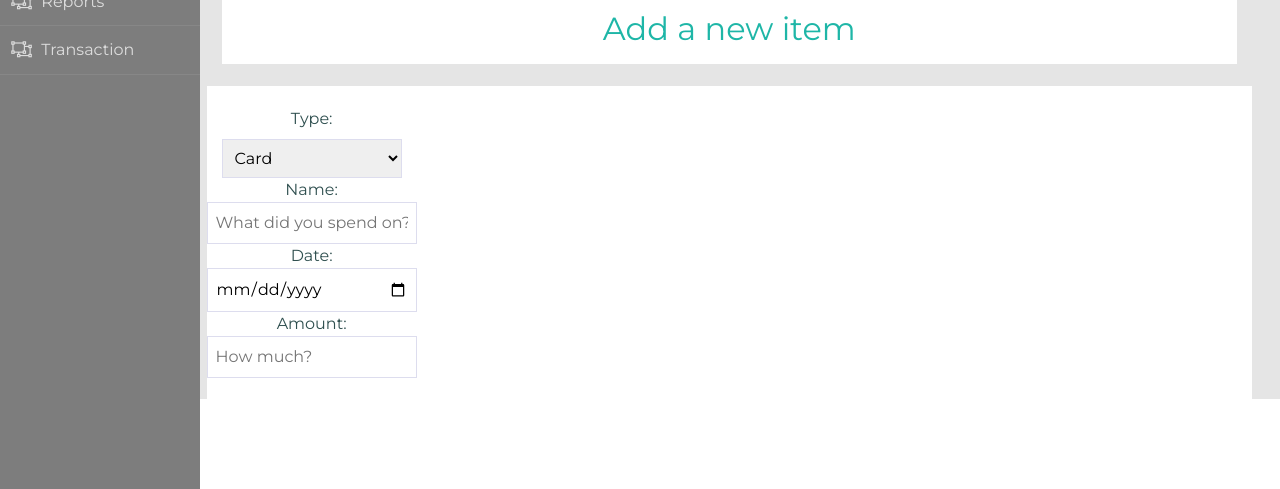
After one commit to hngi/Dionysus, a PHP site: page /expense.php in a window 1280 px wide. The commit adds this page. Shown: the part 311-800 px from the top of the page. Run offline with PHP 8.4, Linux system fonts and the light colour scheme; the visitor is signed in with stand-in values (Sample User, id 1); some libraries are stand-ins or nearby versions.

Commit message:
Add expense funcrionality

```diff
--- /dev/null
+++ b/expense.php
@@ -0,0 +1,40 @@
+<?php include 'includes/header.php'?>
+<?php include 'includes/sidebar.php'?>
+
+        <main role="main">
+            <section class="panel important">
+                <h2>Add a new item</h2>
+            </section>
+            <section class="panel important">
+            <div class="row">
+            <div id="form-box">
+<form>
+<div class="col-md-12 mb-6">
+     <label for="type1">Type:</label>
+      <select name="type1">
+          <option value="card">Card</option>
+          <option value="cash">Cash</option>
+          <option value="cryptocoin">Cryptocoin</option>
+          <option value="other">Other</option>
+      </select>
+     <div class="invalid-feedback">Please enter your email</div>
+    </div>
+
+  <div>
+    <span>Name:</span> <input type="text" name="item-name" placeholder="What did you spend on?">
+  </div>
+
+  <div>
+    <span>Date:</span> <input type="date" name="date">
+  </div>
+
+  <div>
+    <span>Amount:</span> <input type="number" name="amount" placeholder="How much?">
+  </div>
+
+</form>
+</div>
+            </section>
+        </main>
+
+<?php include 'includes/footer.php'?>
--- a/includes/sidebar.php
+++ b/includes/sidebar.php
@@ -1,8 +1,8 @@
 <div class="body">
     <nav role="navigation">
             <ul class="main">
-                <li class="dashboard"><a href="#">Dashboard</a></li>
-                <li class="write"><a href="#">Expenses</a></li>
+                <li class="dashboard"><a href="dashboard.php">Dashboard</a></li>
+                <li class="write"><a href="expense.php">Expenses</a></li>
                 <li class="edit"><a href="#">Account</a></li>
                 <li class="comments"><a href="#">Voucher</a></li>
                 <li class="users"><a href="#">Purchases</a></li>
```
